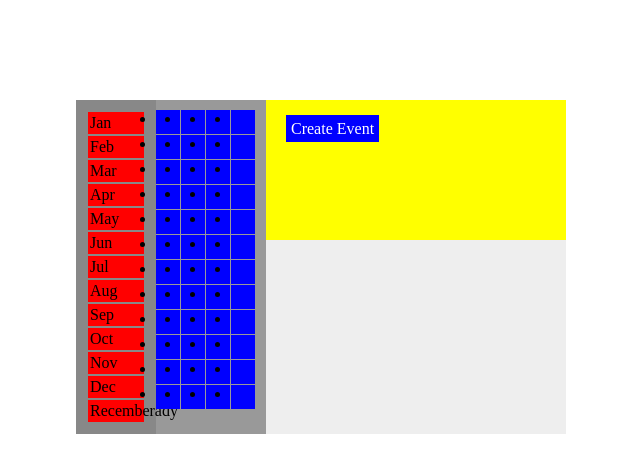
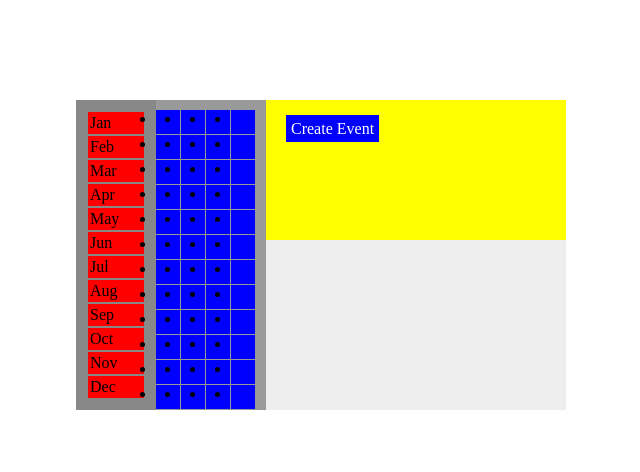
Before and after one commit to rydercarroll/Yearling, a plain HTML site: page index.HTML in a window 1280 px wide. Shown: the whole page, without its empty margins (299-939 px from the left). Drawn offline with nearby package versions, Linux system fonts and the light colour scheme.

Commit message:
Revert "rolllbackTest"
This reverts commit db38ee1a8c559897e36dcc08b27b7000adc30c68.

```diff
--- a/index.HTML
+++ b/index.HTML
@@ -53,7 +53,6 @@
 							<li class="month">Oct</li>
 							<li class="month">Nov</li>
 							<li class="month">Dec</li>
-							<li class="month">Recemberady</li>
 
 						</ul>
 					</div>
```
